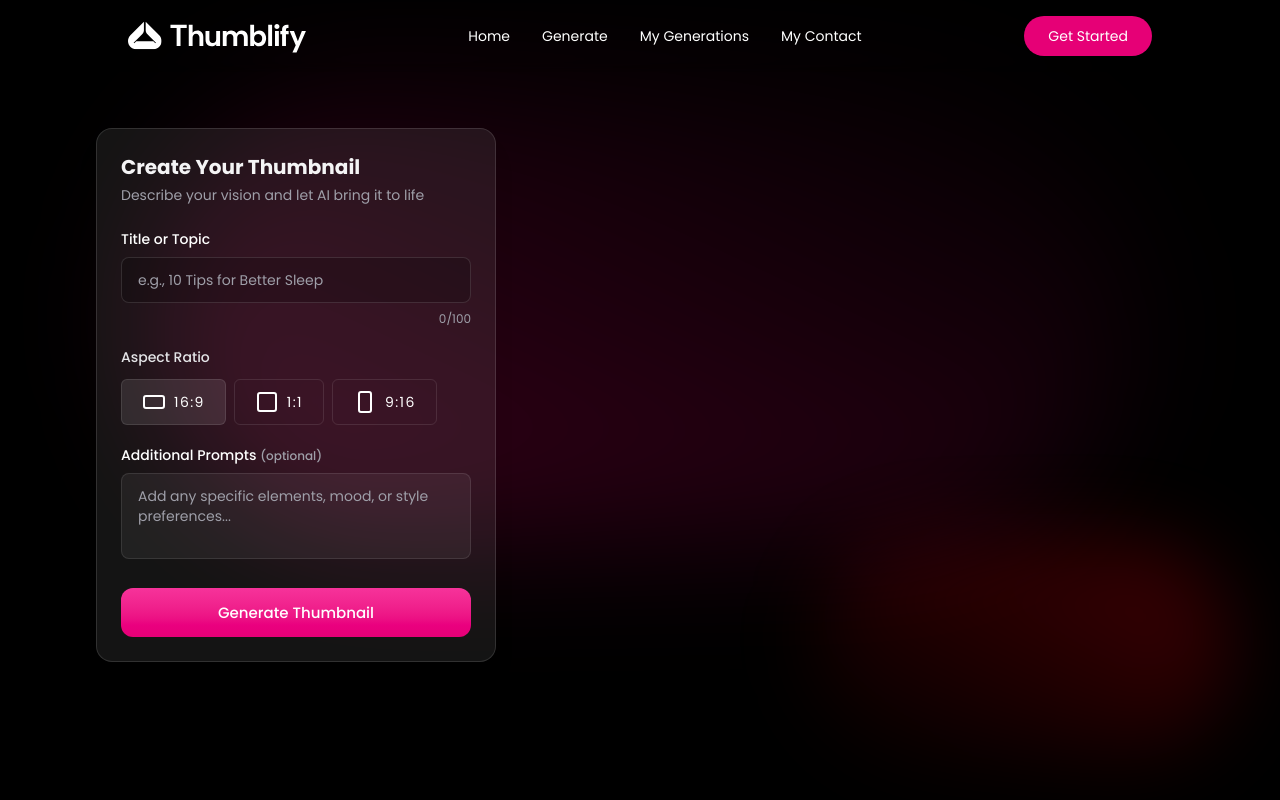
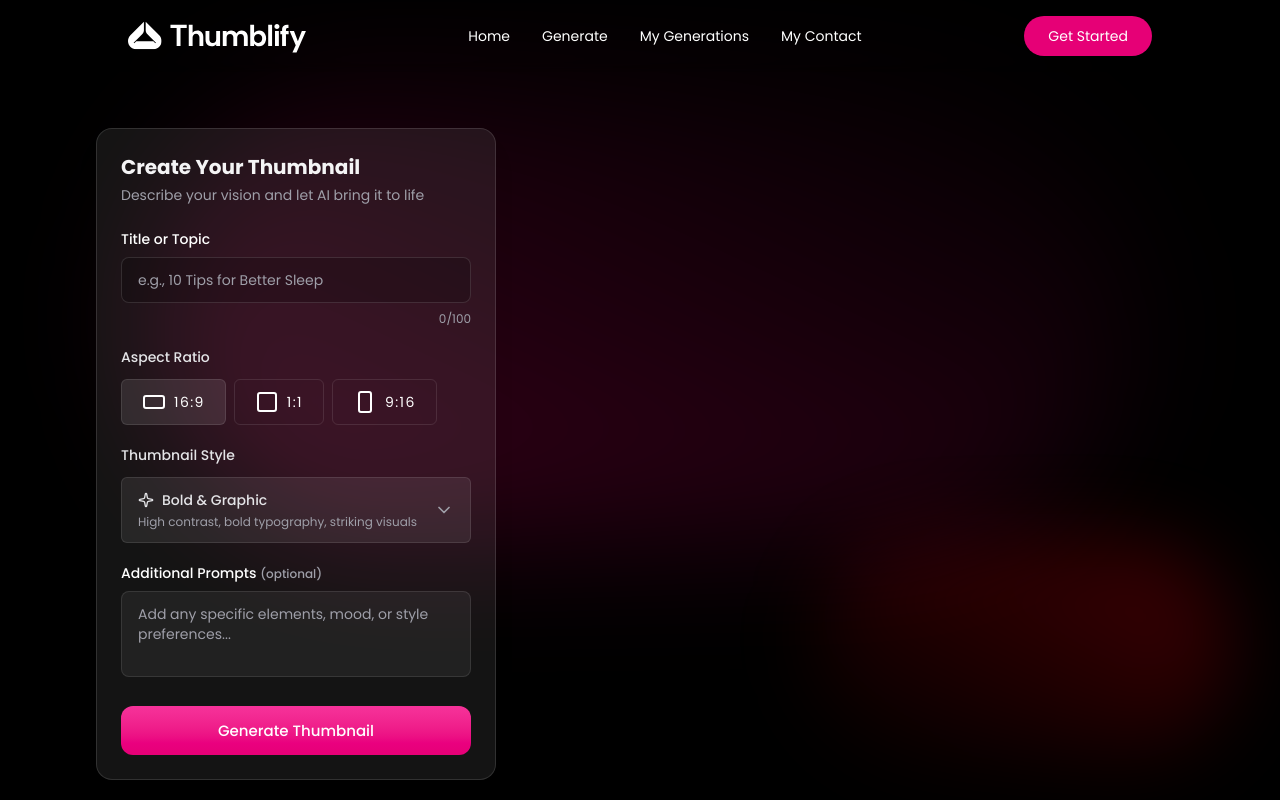
Before and after one commit to DPanvish/Thumbify, a React (Vite) app in the folder client/: page /generate in a window 1280 px wide. Shown: the top 800 px of the page. Built offline with nearby package versions, Linux system fonts and the light colour scheme.

Commit message:
Style Selector added

```diff
--- /dev/null
+++ b/client/src/components/StyleSelector.tsx
@@ -0,0 +1,71 @@
+import type React from "react";
+import { thumbnailStyles, type ThumbnailStyle } from "../assets/assets"
+import { ChevronDownIcon, CpuIcon, ImageIcon, PenToolIcon, SparkleIcon, SquareIcon } from "lucide-react";
+import { style } from "motion/react-client";
+
+const StyleSelector = ({value, onChange, isOpen, setIsOpen}: {
+    value: ThumbnailStyle;
+    onChange: (style: ThumbnailStyle) => void;
+    isOpen: boolean;
+    setIsOpen: (isOpen: boolean) => void;
+}) => {
+
+    const styleDescriptions: Record<ThumbnailStyle, string> = {
+        "Bold & Graphic" : "High contrast, bold typography, striking visuals",
+        "Minimalist" : "Clean, simple, lots of white space",
+        "Photorealistic" : "Photo-based, natural looking",
+        "Illustrated" : "Hand-drawn, artistic, creative",
+        "Tech/Futuristic" : "Modern, sleek, tech-inspired",
+    }
+
+    const styleIcons: Record<ThumbnailStyle, React.ReactNode> = {
+        "Bold & Graphic" : <SparkleIcon className="h-4 w-4" />,
+        "Minimalist" : <SquareIcon className="h-4 w-4" />,
+        "Photorealistic" : <ImageIcon className="h-4 w-4" />,
+        "Illustrated" : <PenToolIcon className="h-4 w-4" />,
+        "Tech/Futuristic" : <CpuIcon className="h-4 w-4" />
+    }
+
+    return (
+        <div className="relative space-y-3 dark">
+            <label className="block text-sm font-medium text-zinc-200">Thumbnail Style</label>
+
+            <button
+                type="button"
+                onClick={() => setIsOpen(!isOpen)}
+                className="flex w-full items-center justify-between rounded-md border px-4 py-3 text-left transition bg-white/8 border-white/10 text-zinc-200 hover:bg-white/12"
+            >
+                <div className="space-y-1">
+                    <div className="flex items-center gap-2 font-medium">
+                        {styleIcons[value]}
+                        <span>{value}</span>
+                    </div>
+                    <p className="text-xs text-zinc-400">{styleDescriptions[value]}</p>
+                </div>
+
+                <ChevronDownIcon className={["h-5 w-5 text-zinc-400 transition-transform", isOpen && "rotate-180"].join(" ")} />
+            </button>
+
+            {isOpen && (
+                <div className="absolute bottom-0 z-50 mt-1 w-full rounded-md border border-white/12 bg-black/20 backdrop-blur-3xl shadow-lg">
+                    {thumbnailStyles.map((style) => (
+                        <button
+                            key={style}
+                            type="button"
+                            onClick={() => {onChange(style); setIsOpen(false)}}
+                            className="flex w-full items-start gap-3 px-4 py-3 text-left transition hover:bg-black/30"
+                        >
+                            <div className="mt-0.5">{styleIcons[style]}</div>
+                            <div>
+                                <p className="font-medium">{style}</p>
+                                <p className="text-xs text-zinc-400">{styleDescriptions[style]}</p>
+                            </div>
+                        </button>
+                    ))}
+                </div>
+            )}
+        </div>
+    )
+}
+
+export default StyleSelector
--- a/client/src/pages/Generate.tsx
+++ b/client/src/pages/Generate.tsx
@@ -3,6 +3,7 @@
 import { type AspectRatio, colorSchemes, type ThumbnailStyle, type IThumbnail } from '../assets/assets';
 import SoftBackdrop from '../components/SoftBackdrop';
 import AspectRatioSelector from '../components/AspectRatioSelector';
+import StyleSelector from '../components/StyleSelector';
 
 const Generate = () => {
 
@@ -50,7 +51,10 @@
 
                                     {/* Aspect Ratio Selector */}
                                     <AspectRatioSelector value={aspectRatio} onChange={setAspectRatio} />
+
                                     {/* Style Selector */}
+                                    <StyleSelector value={style} onChange={setStyle} isOpen={styleDropdownOpen} setIsOpen={setStyleDropdownOpen} />
+
                                     {/* Color Scheme Selector */}
 
                                     {/* Details */}
```
